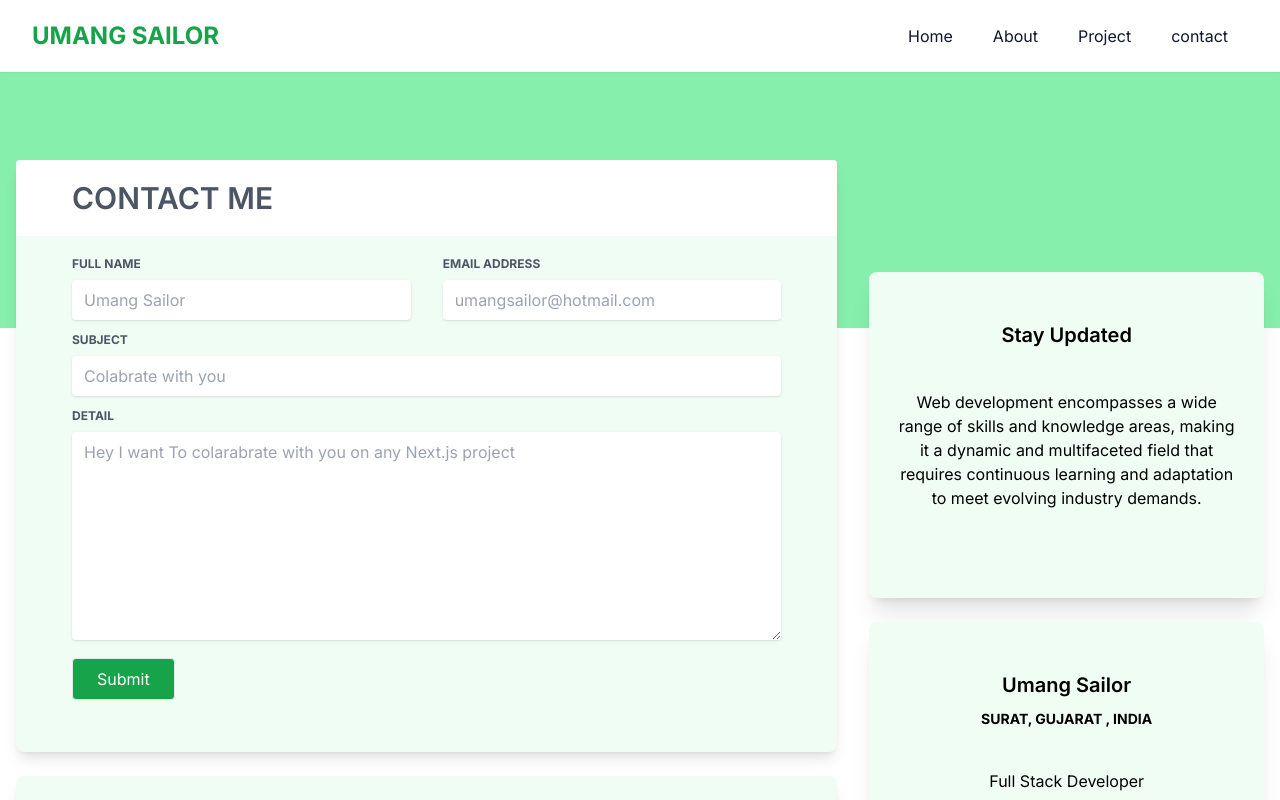
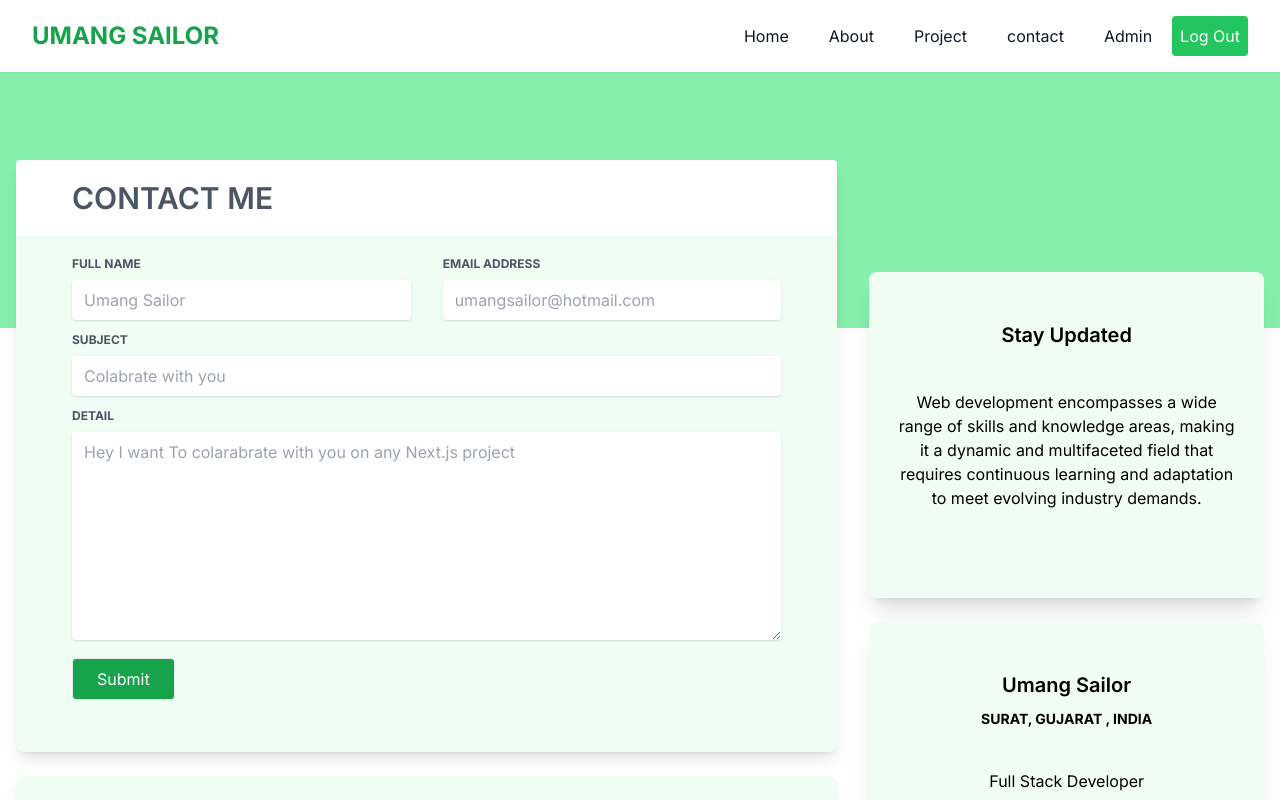
Before and after one commit to TuathaDeLugh/next.js_portfolio, a Next.js app: page /contact in a window 1280 px wide. Shown: the top 800 px of the page. Built offline with nearby package versions, Linux system fonts and the light colour scheme; no server answers; sample sign-in values are in the browser's storage.

Commit message:
admin design  admin & logout shows when loged in

```diff
--- a/app/admin/page.jsx
+++ b/app/admin/page.jsx
@@ -1,7 +1,5 @@
 "use client";
 import React from 'react'
-
-import { signOut } from "next-auth/react";
 
 export default async  function Admin()
 {
@@ -11,10 +9,7 @@ export default async  function Admin()
         <div className="w-full px-4">
         <div className="relative p-5 flex flex-col min-w-0 break-words w-full mb-6 shadow-lg rounded-lg bg-green-50 border-0">
             dynamic home and about data will be placed here
-            <button className="text-l text-white rounded bg-green-500 hover:border-2 hover:border-green-500  md:my-3 md:py-2 md:px-2 py-5 px-6 text-center  border-b-2 md:border-b-0   md:hover:text-green-500  md:hover:bg-transparent"
-          onClick={() => signOut()}>
-          Log Out
-        </button>
+
           </div>
           </div>
 
--- a/app/layout.js
+++ b/app/layout.js
@@ -16,12 +16,15 @@ export default function RootLayout({ children }) {
   return (
     <html lang="en">
       <body className={inter.className}>
+
+
         <NavBar/>
         <ToastCont/>
         <div className='mx-auto min-h-[96vh] mt-16 md:mt-20'>
 {children}
         </div>
         <Footer/>
+
 </body>
     </html>
   )
--- a/components/Adminlogout.jsx
+++ b/components/Adminlogout.jsx
@@ -1,19 +1,24 @@
-// import { authOptions } from '@/app/api/auth/[...nextauth]/route';
-// import { getServerSession } from "next-auth";
-import React from 'react'
+import { signOut } from "next-auth/react";
+import { useSession } from "next-auth/react"
+import Link from "next/link"
 
-async function Adminlogout() {
-    // const session = await getServerSession(authOptions);
-  return (
-    <>hello
-    {/* <li>
-                <button className="text-l text-white rounded bg-green-500 hover:border-2 hover:border-green-500  md:my-3 md:py-2 md:px-2 py-5 px-6 text-center  border-b-2 md:border-b-0   md:hover:text-green-500  md:hover:bg-transparent"
-          onClick={() => signOut()}
-
-        >
+ function Adminlogout() {
+    const { data: session, status } = useSession()
+    if (status === "authenticated") {
+      return (<>
+      <li><Link href={"/admin"}
+      className="text-l text-slate-900 py-5 px-5 text-center  border-b-2 md:border-b-0  border-slate-700  md:hover:text-slate-500 md:hover:font-semibold md:hover:bg-transparent">
+          Admin
+        </Link>
+        </li>
+      <li><button className="text-l text-white rounded bg-green-500 hover:border-2 hover:border-green-500  md:my-3 md:py-2 md:px-2 py-5 px-6 text-center  border-b-2 md:border-b-0   md:hover:text-green-500  md:hover:bg-transparent"
+          onClick={() => signOut()}>
           Log Out
         </button>
-                </li> */}
+        </li></>)
+    }
+  return (
+    <>
                 </>
   )
 }
--- a/components/Navbar.jsx
+++ b/components/Navbar.jsx
@@ -1,6 +1,6 @@
 "use client"
 import Link from 'next/link';
-import { signOut } from "next-auth/react";
+import { SessionProvider, signOut } from "next-auth/react";
 import { GiHamburgerMenu } from "react-icons/gi";
 import { GrClose } from "react-icons/gr";
 
@@ -58,7 +58,9 @@ function NavBar() {
                     </li>
                   )
                 })}
-                {/* <Adminlogout/> */}
+                <SessionProvider>
+                <Adminlogout/>
+                </SessionProvider>
               </ul>
             </div>
           </div>
```
